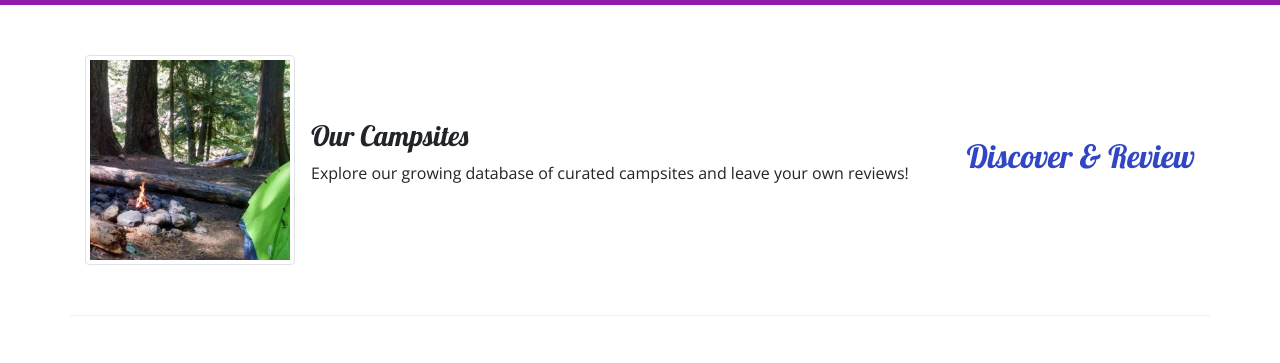
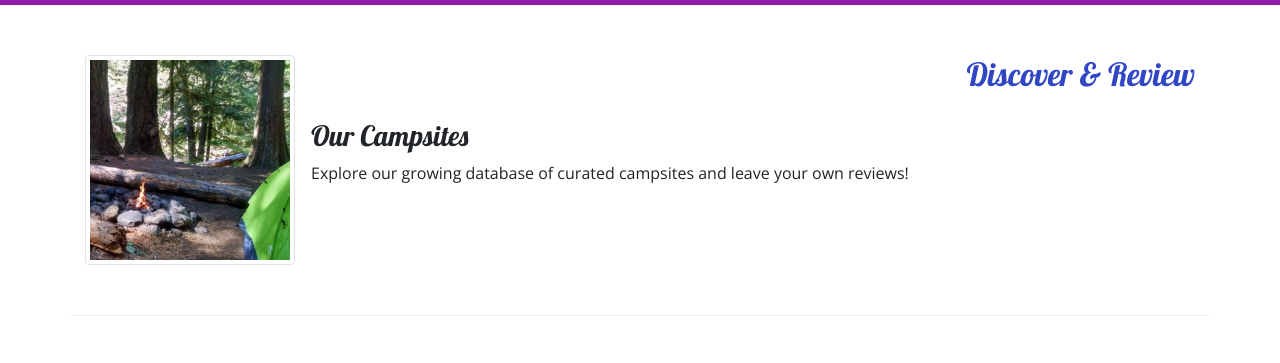
Before and after one commit to SamTal1983/NucampSite, a website: page index.html in a window 1280 px wide. Shown: the part 215-578 px from the top of the page. Drawn offline with nearby package versions, Linux system fonts and the light colour scheme.

Commit message:
After Week 2 Assignment

```diff
--- a/index.html
+++ b/index.html
@@ -55,7 +55,7 @@
     </nav>
 
     <div class="container">
-        <div class="row row-content align-items-center">
+        <div class="row row-content align-item-center">
             <div class="col-sm-4 order-sm-last col-md-3">
                 <h2 class="text-sm-right">Discover & Review</h2>
             </div>
@@ -97,7 +97,7 @@
                 <div class="media">
                     <img class="d-flex mr-3 img-thumbnail" src="img/bootstrap-thumb.png" alt="Bootstrap Outfitters"/>
                     <div class="media-body align-self-center">
-                    <h3>Bootstrap Outfitters</h3>
+                        <h3>Bootstrap Outfitters</h3>
                         <div class="d-none d-sm-block">
                             <p>Bootstrap Outfitters supplies you with gear you need at prices you can't beat.</p>
                         </div>
```
